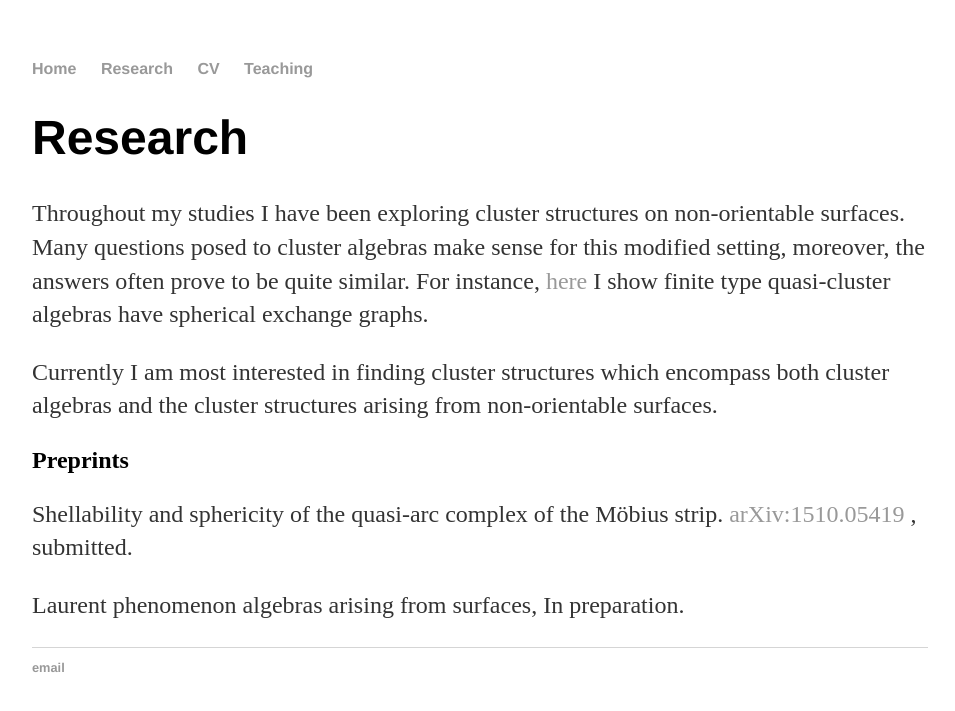
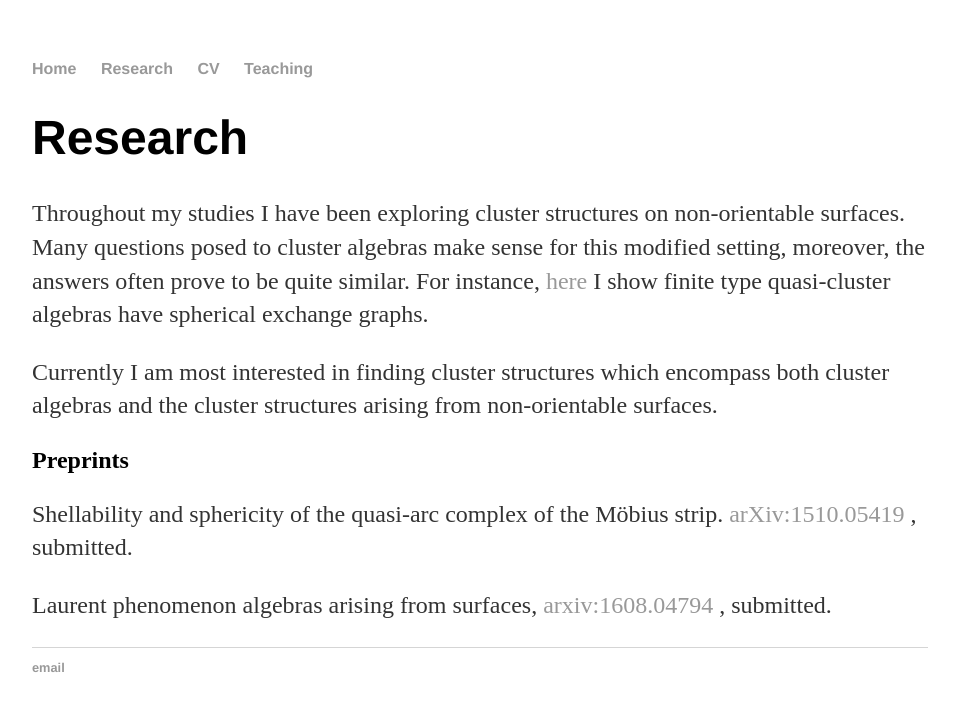
Before and after one commit to jon-m-wilson/jon-m-wilson.github.io, a Jekyll site: the page built from research/index.html, in a window 1280 px wide. Shown: the top 711 px of the page, without its empty margins (160-1115 px from the left). Built offline with Jekyll 4.4.1, drawn with Linux system fonts in a browser that asks for light colours.

Commit message:
Update index.html

```diff
--- a/research/index.html
+++ b/research/index.html
@@ -17,6 +17,7 @@ title: Research
 	<p>Shellability and sphericity of the quasi-arc complex of the M&oumlbius strip.
 	<a href="http://arxiv.org/abs/1510.05419" target="_blank"> arXiv:1510.05419 </a>, submitted.</p>
 
-	<p>Laurent phenomenon algebras arising from surfaces, In preparation.</p>
+	<p>Laurent phenomenon algebras arising from surfaces,
+	<a href="http://arxiv.org/abs/1608.04794" target="_blank"> arxiv:1608.04794 </a>, submitted.</p>
 
 	</body>
```
